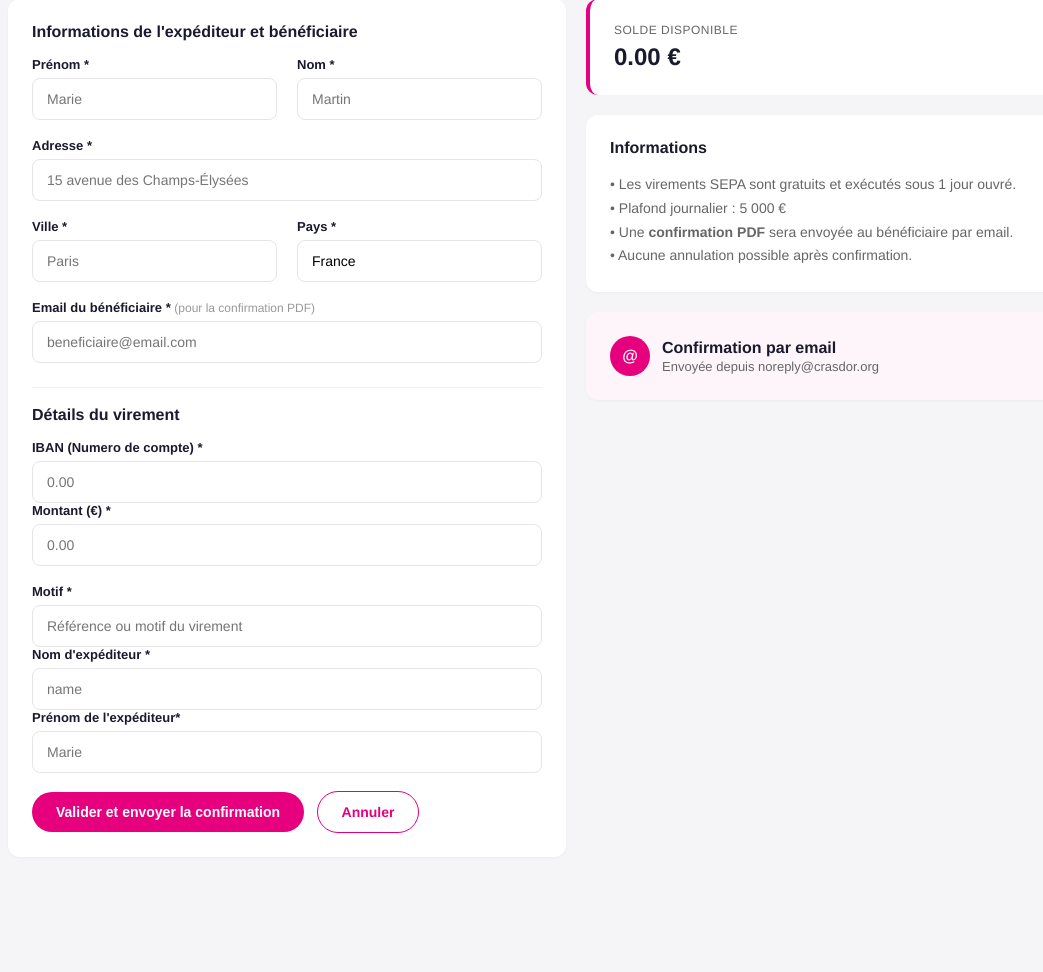
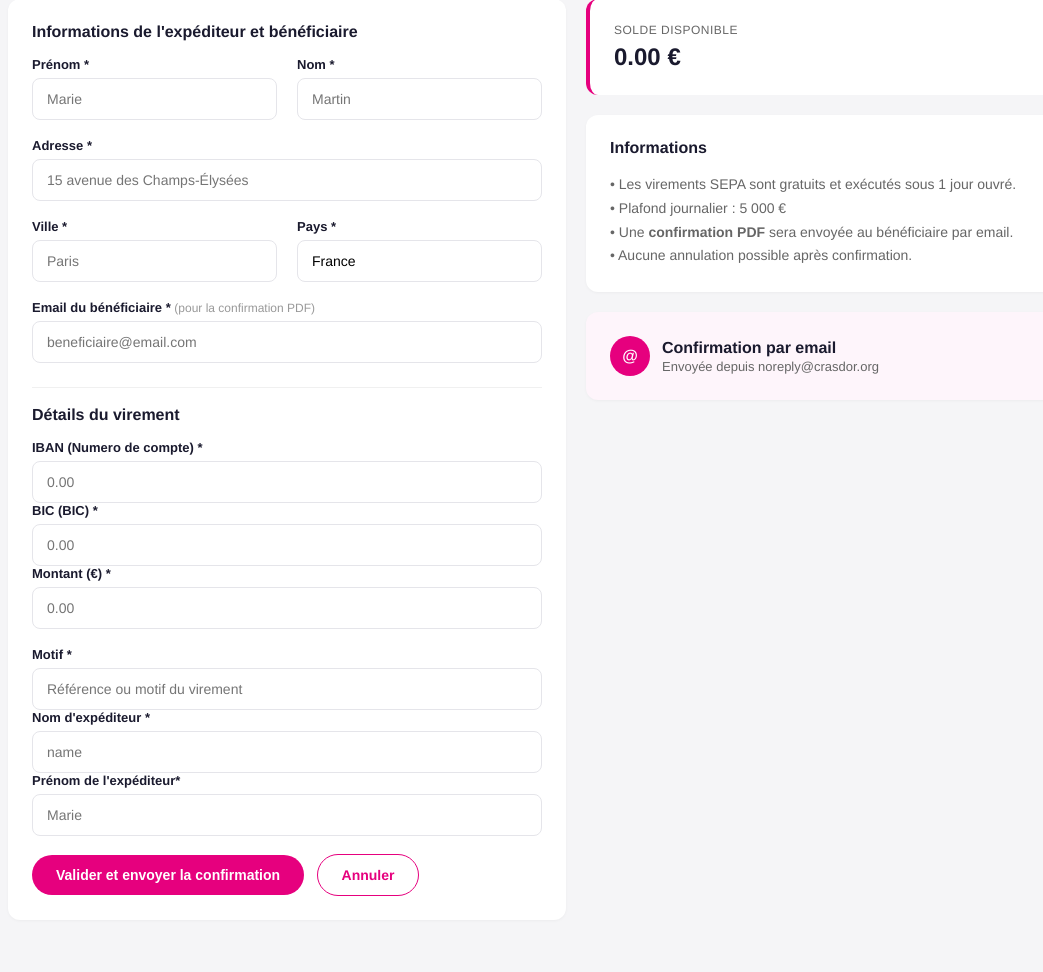
Before and after one commit to svomeau-wq/accountbourso, a Flask app: template templates/virement.html in a window 1280 px wide. Shown: the part 89-1061 px from the top of the page, without its empty margins (64-1107 px from the left). Before the commit the page ends 922 px from the top, so only its background shows below. Run offline with Flask 3, Linux system fonts and the light colour scheme; the template is opened without the code that fills it, so the values that code supplies are empty.

Commit message:
Update virement.html

```diff
--- a/templates/virement.html
+++ b/templates/virement.html
@@ -47,6 +47,8 @@
                 <div class="form-group">
                     <label for="IBAN">IBAN (Numero de compte) *</label>
                     <input type="number" step="0.01" min="0.01" id="number" name="number" placeholder="0.00" required>
+                    <label for="IBAN">BIC (BIC) *</label>
+                    <input type="name" step="0.01" min="0.01" id="number" name="bic" placeholder="0.00" required>
                     <label for="montant">Montant (€) *</label>
                     <input type="name step="0.01" min="0.01" id="montant" name="montant" placeholder="0.00" required>
                 </div>
```
